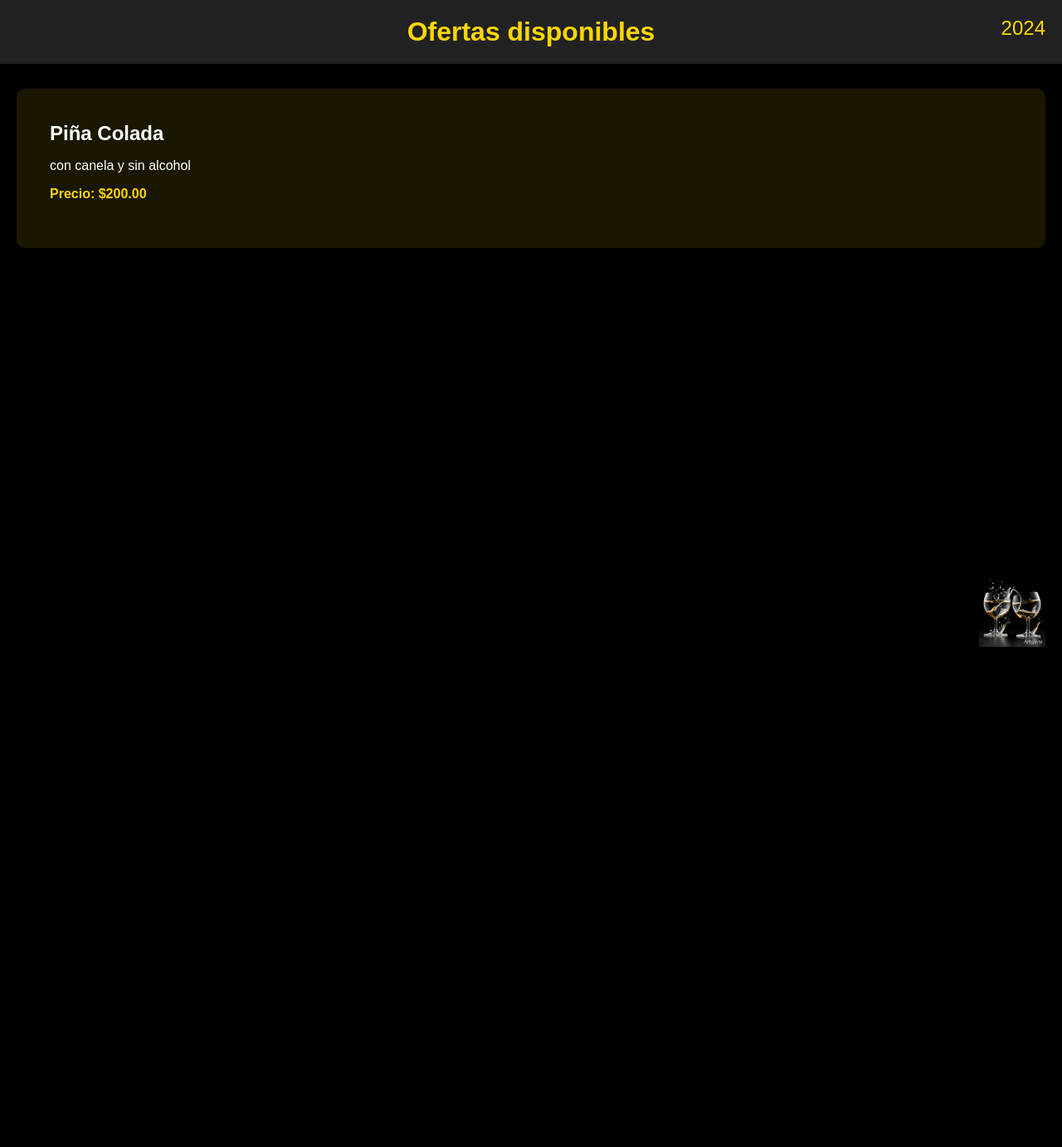
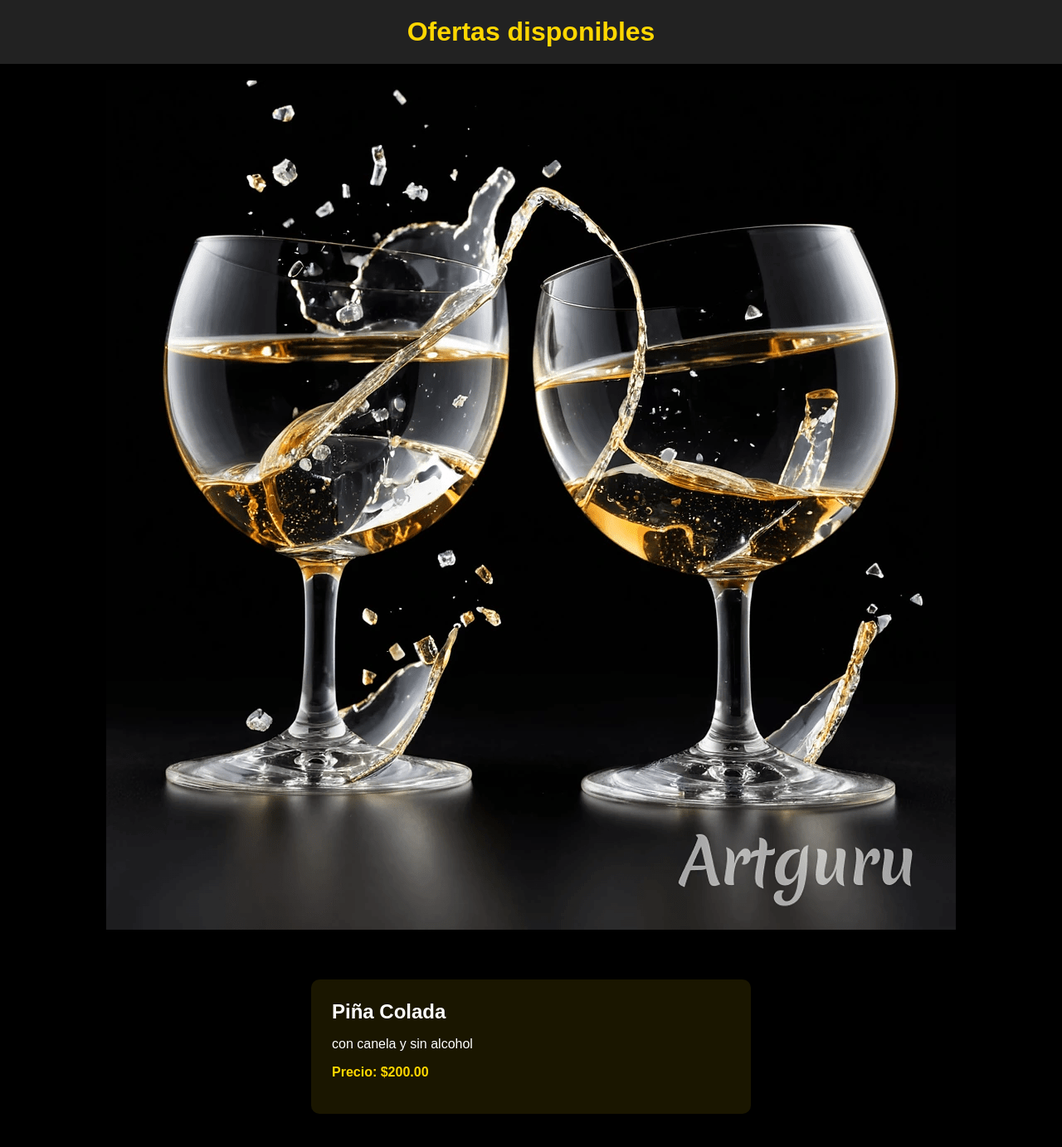
Before and after one commit to Ledihas/Yeyitas, a Django app: page /taberna/bebidas/ in a window 1280 px wide. Shown: the whole page at 83% size. Before the commit the page ends 780 px from the top, so only its background shows below. Run offline with Django 5.2, Linux system fonts and the light colour scheme; data comes from the database, SQL or seed files in the repository.

Commit message:
Update ofrt_tab_list.html

```diff
--- a/taberna/templates/ofrt_tab_list.html
+++ b/taberna/templates/ofrt_tab_list.html
@@ -15,7 +15,6 @@
             padding: 0;
             min-height: 100vh;
             color: #fff; /* Texto blanco */
-            position: relative; /* Para posicionar elementos absolutos */
         }
 
         header {
@@ -32,7 +31,8 @@
         /* Estilos para las ofertas */
         .container {
             display: flex;
-            flex-direction: column; /* Cambiado a columna para listar una debajo de otra */
+            flex-direction: column; /* Cambiado a columna para mostrar ofertas una bajo la otra */
+            align-items: center;
             padding: 20px;
         }
 
@@ -41,13 +41,14 @@
             color:white;
             border-radius: 10px;
             box-shadow: 0 4px 10px rgba(0, 0, 0, 0.5);
-            margin: 10px 0; /* Margen cambiado a solo top y bottom */
-            padding: 20px; /* Añadido padding para mejor separación */
-            overflow: hidden;
+            margin: 20px;
+            padding: 15px; /* Añadido padding para mejorar el aspecto */
+            width: 80%; /* Ancho del contenedor de oferta */
+            max-width: 500px; /* Ancho máximo */
         }
 
         .contenido {
-            padding: 20px;
+            padding: 10px;
         }
 
         .precio {
@@ -55,21 +56,9 @@
             font-weight: bold;
         }
 
-        /* Estilo para el año en la esquina superior */
-        .year {
-            position: absolute;
-            top: 20px;
-            right: 20px;
-            font-size: 24px; /* Tamaño de fuente del año */
-            color: #FFD700; /* Color dorado */
-        }
-
-        /* Estilo para la imagen de copas en la esquina inferior */
-        .clink-image {
-            position: absolute;
-            bottom: 20px;
-            right: 20px;
-            width: 80px; /* Ajusta el tamaño según sea necesario */
+        .imagen-copas {
+            display: block;
+            margin: 20px auto; /* Centrar la imagen */
         }
     </style>
 </head>
@@ -78,10 +67,9 @@
         <h1>Ofertas disponibles</h1>
     </header>
 
-    <!-- Año en la esquina superior -->
-    <div class="year">2024</div>
+    <!-- Imagen decorativa -->
+    <img src="{% static 'images/copas_chocando.png' %}" alt="Copas chocando" class="imagen-copas">
 
-    <!-- Contenedor de ofertas -->
     <div class="container">
         {% for oferta in ofertas %}
         <div class="oferta">
@@ -89,9 +77,11 @@
                 <h2>{{ oferta.nombre }}</h2>
                 <p>{{ oferta.descripcion }}</p>
                 <p class="precio">Precio: ${{ oferta.presio }}</p>
+
                 {% if oferta.beneficio %}
-                    <p class="beneficio">Beneficio: {{ oferta.beneficio }}</p>
+                <p class="beneficio">Beneficio: {{ oferta.beneficio }}</p>
                 {% endif %}
+
 
             </div>
         </div>
@@ -99,9 +89,5 @@
         <p>No hay ofertas disponibles en este momento.</p>
         {% endfor %}
     </div>
-
-    <!-- Imagen de copas chocando -->
-    <img src="{% static 'images/copas_chocando.png' %}" alt="Copas chocando" class="clink-image">
-
 </body>
 </html>
```
